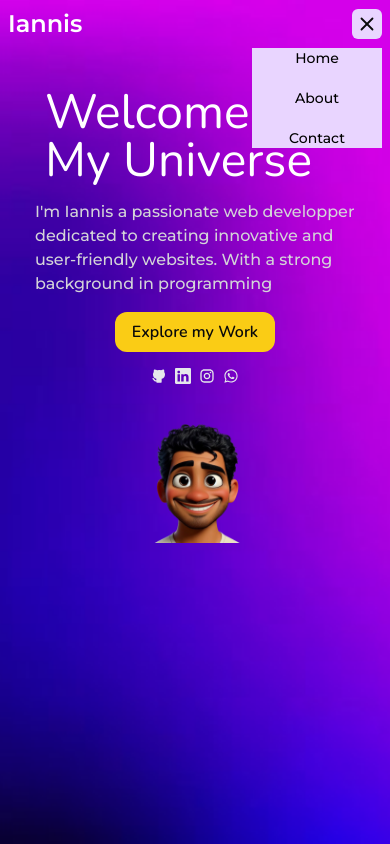
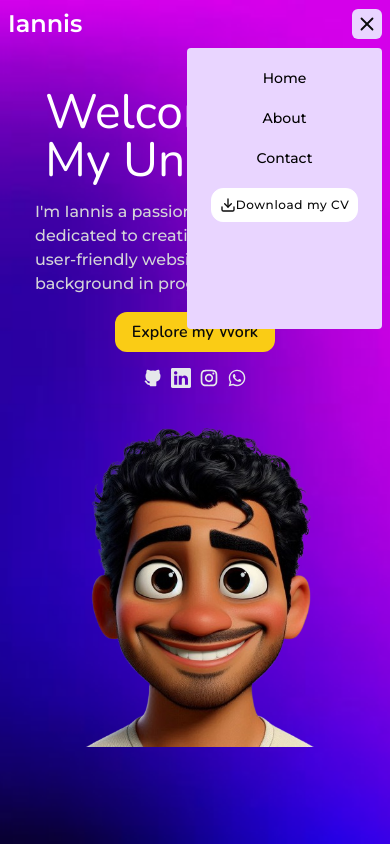
Before and after one commit to IannisG10/IannisG-portfolio, a React (Vite) app: page / in a window 390 px wide. Both pictures are taken after a click on the element 367 px from the left and 24 px from the top of the page. Shown: the top 844 px of the page. Built offline with nearby package versions, Linux system fonts and the light colour scheme; a web font is replaced by a local one.

Commit message:
responsive

```diff
--- a/src/Layout/Project.tsx
+++ b/src/Layout/Project.tsx
@@ -26,14 +26,14 @@ const Project: React.FC = ()=>{
     return(
         <>
             <div className="bg-purple-200">
-                <div className="flex justify-start">
-                    <div className="flex flex-col justify-start w-1/2 left-5 px-20 py-5 gap-4">
+                <div className="flex md:justify-start justify-center">
+                    <div className="flex flex-col md:justify-start justify-center items-center w-full left-5 px-20 py-5 gap-4">
                         <h1 className="font-nunito text-3xl font-semibold">Building idea into <span className="text-green-500">R</span>e<span className="text-blue-400">a</span><span className="text-green-700">l</span>ity</h1>
-                        <p className="font-monsterrat text-gray-600 text-sm font-medium">
+                        <p className="font-monsterrat md:w-[200px] w-[300px] text-gray-600 text-sm font-medium">
                         I am a dedicated web developer with expertise in React, Node.js, and MongoDB. Passionate about creating efficient, user-focused applications,
                         I thrive in building innovative solutions and working on collaborative projects.
                         </p>
-                        <button className="border-none bg-yellow-400 hover:scale-105 transition-all duration-300 ease-in-out font-nunito rounded-lg w-1/2 font-medium py-1 px-2">
+                        <button className="border-none bg-yellow-400 hover:scale-105 transition-all duration-300 ease-in-out font-nunito rounded-lg md:w-1/2 w-[170px] font-medium md:py-1 py-2 px-2">
                             Explore my Services
                         </button>
                     </div>
--- a/src/components/Header/Header.tsx
+++ b/src/components/Header/Header.tsx
@@ -50,7 +50,7 @@ const Header: React.FC = () => {
                         Explore my Work
                     </button>
                     <div className="text-gray-200 flex items-center gap-2">
-                        <IconContext.Provider value={{className:"md:text-xl text-base"}}>
+                        <IconContext.Provider value={{className:"text-xl"}}>
                             <TbBrandGithubFilled className="cursor-pointer hover:text-gray-400"/>
                             <BsLinkedin className="cursor-pointer hover:text-gray-400"/>
                             <RiInstagramLine className="cursor-pointer hover:text-gray-400"/>
@@ -58,7 +58,7 @@ const Header: React.FC = () => {
                         </IconContext.Provider>
                     </div>
                 </div>
-                <img src={avatar} alt="avatar image" className="w-[119px] md:mt-0 mt-10" />
+                <img src={avatar} alt="avatar image" className="md:w-[519px] w-[319px] md:mt-0 mt-10" />
             </div>
         </header>
     )
--- a/src/components/ResponsiveMenu/SideBar.tsx
+++ b/src/components/ResponsiveMenu/SideBar.tsx
@@ -1,4 +1,6 @@
 import React from "react";
+import { Download } from "lucide-react";
+import s from '../Header/Header.module.css'
 
 interface menuProps{
     openMenu: boolean
@@ -7,11 +9,17 @@ interface menuProps{
 
 const SideBar: React.FC<menuProps> = ({openMenu})=>{
     return(
-        <div className={`bg-purple-200 w-1/3 absolute top-12 right-2 ${openMenu ? "block ":"hidden "} `}>
-            <ul className="flex flex-col justify-center gap-5 items-center text-sm cursor-pointer">
+        <div className={`flex justify-stretch flex-col items-center rounded-sm bg-purple-200 w-1/2 h-1/3 absolute top-12 right-2 ${openMenu ? "block ":"hidden "} `}>
+            <ul className="flex flex-col justify-center gap-5 items-center text-sm cursor-pointer py-5">
                 <li className={`text-black`}>Home</li>
                 <li className={`text-black`}>About</li>
                 <li className={`text-black`}>Contact</li>
+                <li>
+                    <button className={`${s.btn} flex justify-between md:gap-1 md:text-base text-xs items-center border border-white p-2 hover:text-blue-800 bg-white tracking-wider md:block md:w-1/2 transition-all duration-150 ease-in-out rounded-xl`}>
+                        <Download size={16}/>
+                            Download my CV
+                    </button>
+                </li>
             </ul>
         </div>
     )
```
